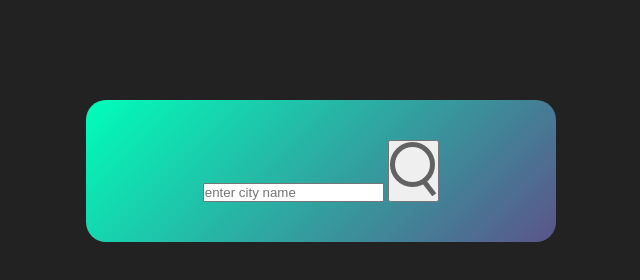
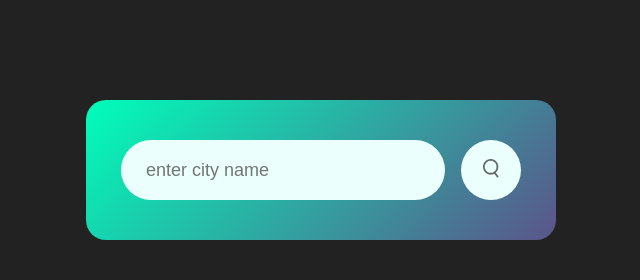
Before and after one commit to WarrenAdam/Weather-App, a plain HTML site: page index.html in a window 1280 px wide. Shown: the whole page, without its empty margins (319-959 px from the left). Drawn offline with Linux system fonts and the light colour scheme.

Commit message:
added styling to input field, search button and img.

```diff
--- a/css/style.css
+++ b/css/style.css
@@ -20,3 +20,38 @@ body {
     padding: 40px 35px;
     text-align: center;
 }
+
+.search {
+    width: 100%;
+    display: flex;
+    align-items: center;
+    justify-content: space-between;
+}
+
+/* search input field */
+.search input {
+    border: 0;
+    outline: 0;
+    background: #ebfffc;
+    color: #555;
+    padding: 10px 25px;
+    height: 60px;
+    border-radius: 30px;
+    flex: 1;
+    margin-right: 16px;
+    font-size: 18px;
+}
+
+.search button {
+    border: 0;
+    outline: 0;
+    background: #ebfffc;
+    border-radius: 50%;
+    width: 60px;
+    height: 60px;
+    cursor: pointer;
+}
+
+.search button img {
+    width: 16px;
+}
```
